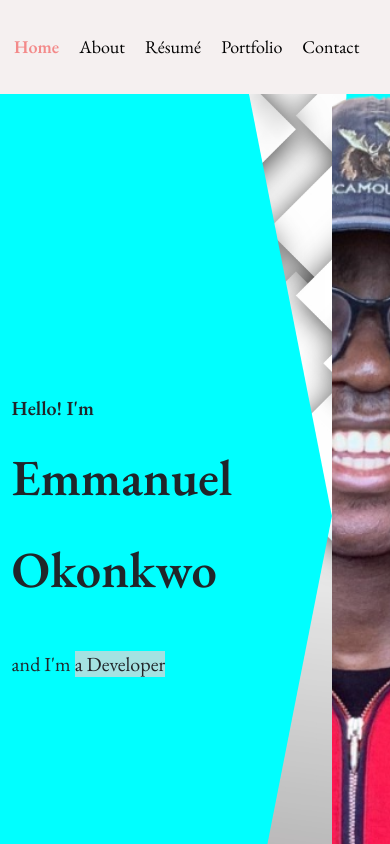
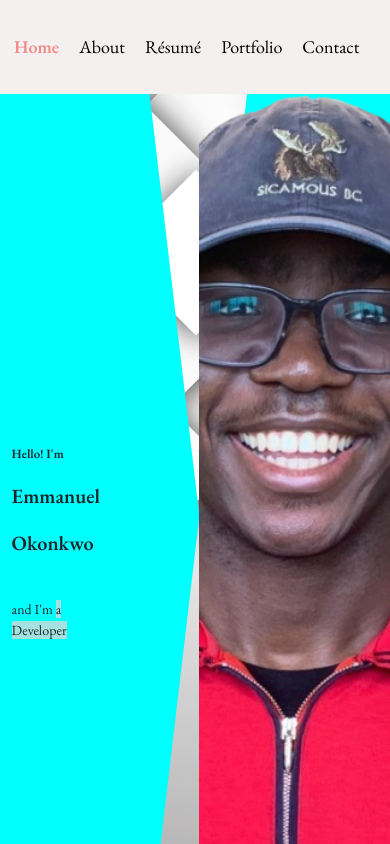
Before and after one commit to EmmanuelEO/PersonalPortfolioSite, a React (Create React App) app: page / in a window 390 px wide. Shown: the top 844 px of the page. Built offline with nearby package versions, Linux system fonts and the light colour scheme.

Commit message:
Removed the ability to scroll left on mobile devices

```diff
--- a/src/App.css
+++ b/src/App.css
@@ -1484,12 +1484,12 @@ input {
   .name {
     position: relative;
     font-weight: 900;
-    font-size: 8vh;
+    font-size: 6vh;
     padding-bottom: 0px;
   }
   .name-1 {
     font-weight: 900;
-    font-size: 8vh;
+    font-size: 6vh;
     padding-bottom: 25px;
   }
   .title {
@@ -1533,12 +1533,12 @@ input {
   .name {
     position: relative;
     font-weight: 900;
-    font-size: 6vh;
+    font-size: 5vh;
     padding-bottom: 0px;
   }
   .name-1 {
     font-weight: 900;
-    font-size: 6vh;
+    font-size: 5vh;
     padding-bottom: 25px;
   }
   .title {
@@ -1587,12 +1587,12 @@ input {
   .name {
     position: relative;
     font-weight: 900;
-    font-size: 6vh;
+    font-size: 5vh;
     padding-bottom: 0px;
   }
   .name-1 {
     font-weight: 900;
-    font-size: 6vh;
+    font-size: 5vh;
     padding-bottom: 25px;
   }
   .title {
@@ -1641,12 +1641,12 @@ input {
   .name {
     position: relative;
     font-weight: 900;
-    font-size: 6vh;
+    font-size: 5vh;
     padding-bottom: 0px;
   }
   .name-1 {
     font-weight: 900;
-    font-size: 6vh;
+    font-size: 5vh;
     padding-bottom: 25px;
   }
   .title {
@@ -1706,12 +1706,12 @@ input {
   .name {
     position: relative;
     font-weight: 900;
-    font-size: 6vh;
+    font-size: 5vh;
     padding-bottom: 0px;
   }
   .name-1 {
     font-weight: 900;
-    font-size: 6vh;
+    font-size: 5vh;
     padding-bottom: 25px;
   }
   .title {
@@ -1830,17 +1830,17 @@ input {
 }
 @media (max-width: 547px) {
   #resume {
-    height: 4000px;
+    height: 4300px;
   }
   .name {
     position: relative;
     font-weight: 900;
-    font-size: 4.5vh;
+    font-size: 4vh;
     padding-bottom: 0px;
   }
   .name-1 {
     font-weight: 900;
-    font-size: 4.5vh;
+    font-size: 4vh;
     padding-bottom: 25px;
   }
   .title {
@@ -1882,11 +1882,22 @@ input {
     border: 2px solid #1f5297;
     border-width: 2px 0 0 2px;
   }
+  li.a-2-2::before {
+    content: '';
+    position: absolute;
+    width: 20px;
+    height: 1500px;
+    left: 9px;
+    top: 30px;
+    background: #fff;
+    border: 2px solid #1f5297;
+    border-width: 2px 0 0 2px;
+  }
   li.a-2-5::before {
     content: '';
     position: absolute;
     width: 20px;
-    height: 1300px;
+    height: 1455px;
     left: 9px;
     top: 30px;
     background: #fff;
@@ -1904,93 +1915,6 @@ input {
     list-style: none;
   }
 }
-@media (max-width: 547px) {
-  #resume {
-    height: 4300px;
-  }
-  .name {
-    position: relative;
-    font-weight: 900;
-    font-size: 4.5vh;
-    padding-bottom: 0px;
-  }
-  .name-1 {
-    font-weight: 900;
-    font-size: 4.5vh;
-    padding-bottom: 25px;
-  }
-  .title {
-    font-size: 20px;
-    display: 'inline-block';
-    position: absolute;
-  }
-  .greeting {
-    position: relative;
-    top: 3vh;
-    font-size: 18px;
-    padding-bottom: 25px;
-    font-weight: bolder;
-  }
-  .cursor {
-    font-weight: bold;
-    position: absolute;
-    display: inline-block;
-    background-color: black;
-    font-size: 20px;
-    width: 3px;
-    animation: blink 1s infinite;
-  }
-  #portfolio {
-    display: block;
-    height: 570vh;
-    background-size: cover;
-    background-image: url(../public/images/img-5.jpeg);
-    background-attachment: fixed;
-  }
-  li.a-2::before {
-    content: '';
-    position: absolute;
-    width: 20px;
-    height: 440px;
-    left: 9px;
-    top: 30px;
-    background: #fff;
-    border: 2px solid #1f5297;
-    border-width: 2px 0 0 2px;
-  }
-  li.a-2-2::before {
-    content: '';
-    position: absolute;
-    width: 20px;
-    height: 1500px;
-    left: 9px;
-    top: 30px;
-    background: #fff;
-    border: 2px solid #1f5297;
-    border-width: 2px 0 0 2px;
-  }
-  li.a-2-5::before {
-    content: '';
-    position: absolute;
-    width: 20px;
-    height: 1455px;
-    left: 9px;
-    top: 30px;
-    background: #fff;
-    border: 2px solid #1f5297;
-    border-width: 2px 0 0 2px;
-  }
-  nav .li-2 {
-    border: none;
-    display: inline-block;
-    padding: 5px;
-    font-size: medium;
-    font-weight: bold;
-    transition: all 0.5s;
-    margin-right: 20px;
-    list-style: none;
-  }
-}
 @media (max-width: 529px) {
   .connect-txt {
     padding: 10px;
@@ -2134,12 +2058,12 @@ input {
   .name {
     position: relative;
     font-weight: 900;
-    font-size: 5vh;
+    font-size: 4vh;
     padding-bottom: 0px;
   }
   .name-1 {
     font-weight: 900;
-    font-size: 5vh;
+    font-size: 4vh;
     padding-bottom: 25px;
   }
   .title {
@@ -2238,12 +2162,12 @@ input {
   .name {
     position: relative;
     font-weight: 900;
-    font-size: 5vh;
+    font-size: 4vh;
     padding-bottom: 0px;
   }
   .name-1 {
     font-weight: 900;
-    font-size: 5vh;
+    font-size: 4vh;
     padding-bottom: 25px;
   }
   .title {
@@ -2342,12 +2266,12 @@ input {
   .name {
     position: relative;
     font-weight: 900;
-    font-size: 5vh;
+    font-size: 3.5vh;
     padding-bottom: 0px;
   }
   .name-1 {
     font-weight: 900;
-    font-size: 5vh;
+    font-size: 3.5vh;
     padding-bottom: 25px;
   }
   .title {
@@ -2453,12 +2377,12 @@ input {
   .name {
     position: relative;
     font-weight: 900;
-    font-size: 4vh;
+    font-size: 3.5vh;
     padding-bottom: 0px;
   }
   .name-1 {
     font-weight: 900;
-    font-size: 4vh;
+    font-size: 3.5vh;
     padding-bottom: 25px;
   }
   .title {
@@ -2547,27 +2471,28 @@ input {
   }
   #resume {
     height: 3900px;
+    overflow-y: scroll;
   }
   .name {
     position: relative;
     font-weight: 900;
-    font-size: 6vh;
+    font-size: 2.4vh;
     padding-bottom: 0px;
   }
   .name-1 {
     font-weight: 900;
-    font-size: 6vh;
+    font-size: 2.4vh;
     padding-bottom: 25px;
   }
   .title {
-    font-size: 20px;
+    font-size: 14px;
     display: 'inline-block';
     position: absolute;
   }
   .greeting {
     position: relative;
     top: 1.5vh;
-    font-size: 20px;
+    font-size: 1.5vh;
     padding-bottom: 25px;
     font-weight: bolder;
   }
@@ -2576,7 +2501,7 @@ input {
     position: absolute;
     display: inline-block;
     background-color: black;
-    font-size: 20px;
+    font-size: 14px;
     width: 3px;
     animation: blink 1s infinite;
   }
```
